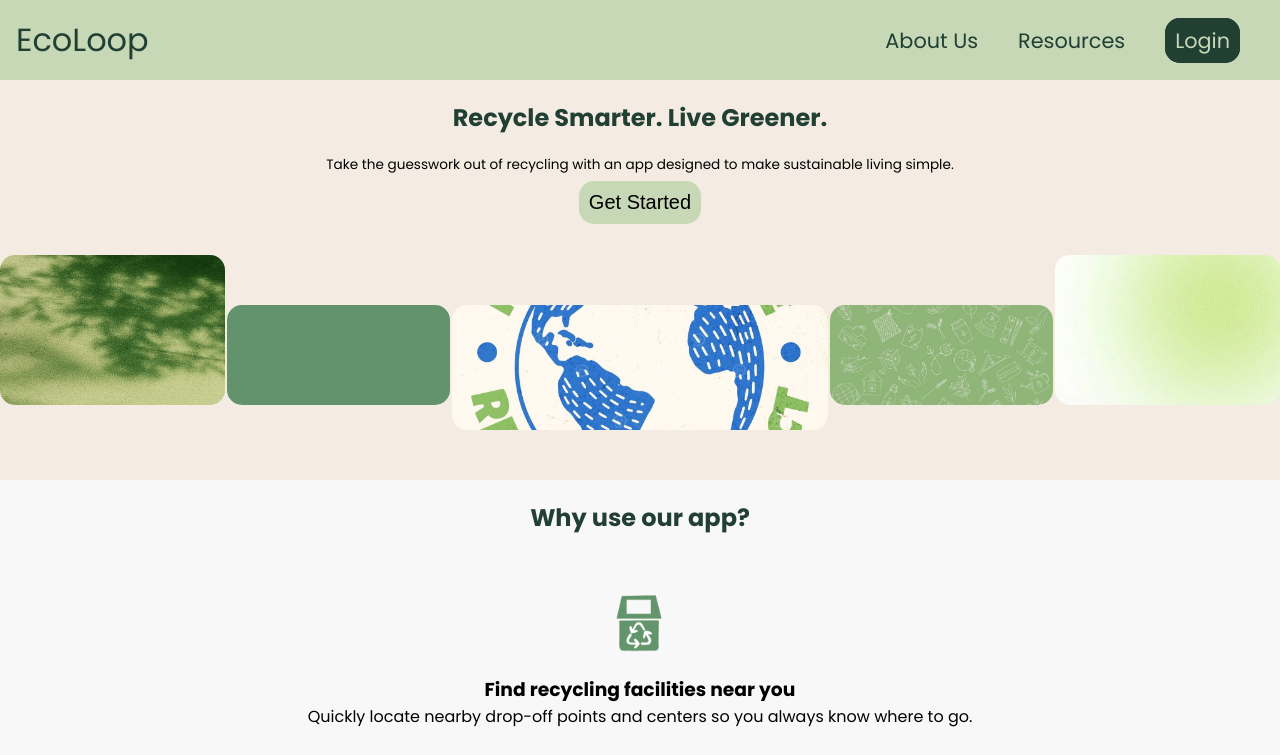
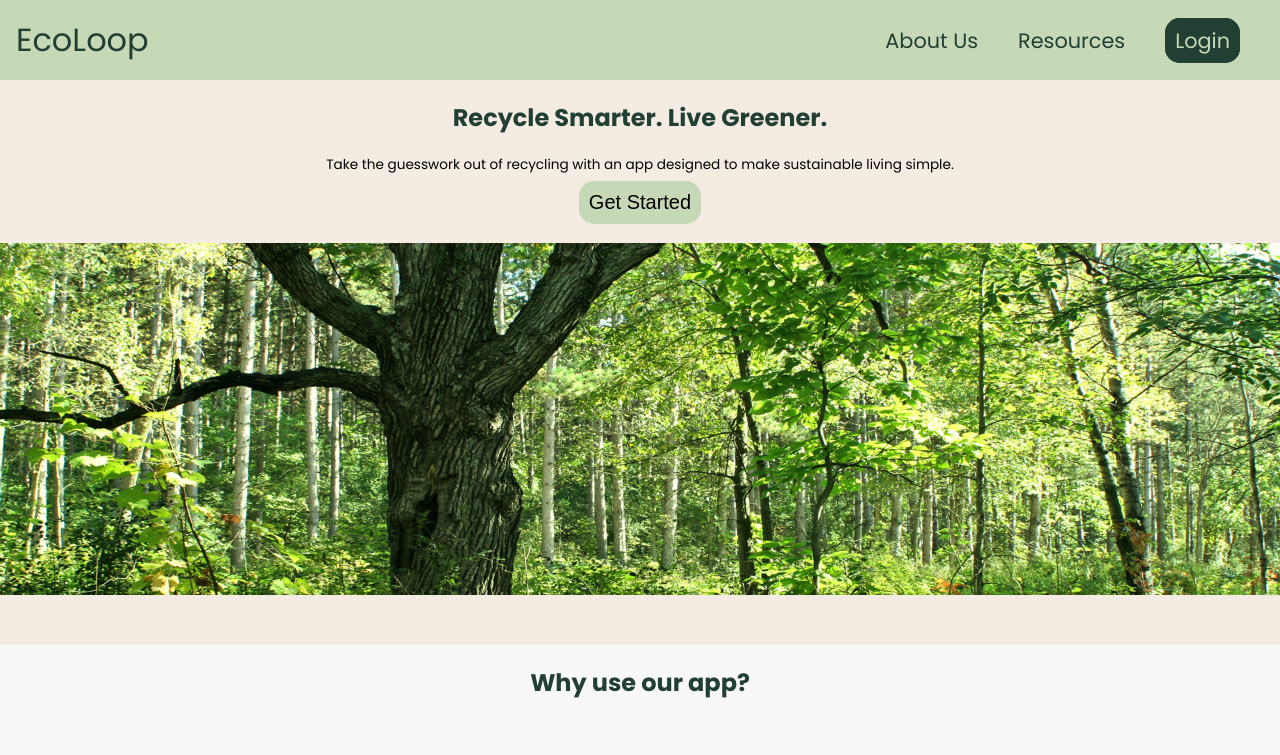
Before and after one commit to reneemes/EcoLoop, a React (Vite) app in the folder client/: page / in a window 1280 px wide. Shown: the top 755 px of the page. Built offline with nearby package versions, Linux system fonts and the light colour scheme; no server answers.

Commit message:
save for now

```diff
--- a/client/src/components/landing/Landing.jsx
+++ b/client/src/components/landing/Landing.jsx
@@ -1,12 +1,9 @@
 import './Landing.scss';
 import { Link } from 'react-router-dom';
-import Earth from '../../assets/earth.JPG';
-import Nature from '../../assets/nature.JPG';
-import Recycle from '../../assets/recycling.JPG';
-import Green from '../../assets/green.JPG';
 import RecycleIcon from '../../assets/recycle-icon.png';
 import Lightbulb from '../../assets/Lightbulb.png';
 import Plant from '../../assets/Plant.png';
+import Trees from '../../assets/trees.jpg';
 
 function Landing() {
   return (
@@ -15,11 +12,8 @@ function Landing() {
 
       {/* Hero */}
       <div className='landing__hero'>
-        <img className='landing__hero--one' src={Nature}/>
-        <div className='landing__hero--two'></div>
-        <img className='landing__hero--three' src={Earth}/>
-        <img className='landing__hero--four' src={Recycle}/>
-        <img className='landing__hero--five' src={Green}/>
+        <img className='landing__hero--img' src={Trees}/>
+
         <div className='landing__hero--text'>
           <p>
             Take the guesswork out of recycling with an app designed
@@ -72,6 +66,8 @@ function Landing() {
       <section className='landing__how' aria-labelledby='how-heading'>
         <h2 id='how-heading'>How it works</h2>
 
+        {/* <div> */}
+          {/* <img src={RecyclingBin}/> */}
           <ul className='landing__how--steps'>
             <li>
               <h3>1. Search your item</h3>
@@ -88,6 +84,8 @@ function Landing() {
               <p>Follow simple instructions and make a real environmental impact.</p>
             </li>
           </ul>
+          {/* <img src={BigEcoLoop}/> */}
+        {/* </div> */}
       </section>
 
       {/* Testimonials */}
--- a/client/src/components/landing/Landing.scss
+++ b/client/src/components/landing/Landing.scss
@@ -20,28 +20,28 @@
 
 
     img, div {
-      border-radius: 15px;
+      // border-radius: 15px;
       height: 100%;
       width: 100%;
       object-fit: cover;
     }
 
-    &--one {
-      grid-area: 2 / 1 / 4 / 3;
-    }
-    &--two {
-      grid-area: 3 / 3 / 4 / 4;
-      background-color: c.$sea-green;
-    }
-    &--three {
-      grid-area: 3 / 4 / 5 / 7;
-    }
-    &--four {
-      grid-area: 3 / 7 / 4 / 8;
-    }
-    &--five {
-      grid-area: 2 / 8 / 4 / 10;
-    }
+    // &--one {
+    //   grid-area: 2 / 1 / 4 / 3;
+    // }
+    // &--two {
+    //   grid-area: 3 / 3 / 4 / 4;
+    //   background-color: c.$sea-green;
+    // }
+    // &--three {
+    //   grid-area: 3 / 4 / 5 / 7;
+    // }
+    // &--four {
+    //   grid-area: 3 / 7 / 4 / 8;
+    // }
+    // &--five {
+    //   grid-area: 2 / 8 / 4 / 10;
+    // }
     &--text {
       grid-area: 1 / 3 / 2 / 8;
       text-align: center;
@@ -143,6 +143,22 @@
   display: none;
 }
 // DESKTOP
-@media screen and (min-width: 768px) {
+@media screen and (min-width: 1024px) {
+  .landing {
+    &__hero {
+      grid-template-columns: 1fr .5fr 1.5fr 1fr .5fr 1fr 1.5fr .5fr 1fr;
+      grid-template-rows: .50fr .5fr 1fr .5fr;
+      height: 55vh;
 
+      &--img {
+        grid-area: 2 / 1 / 5 / 10;
+      }
+
+    }
+
+    &__benefits--list {
+      flex-direction: row;
+    }
+
+  }
 }
```
Also changed, not shown: client/src/assets/graphic.JPG (added), client/src/assets/trees.jpg (added). Lines whose indentation alone changed are shown as unchanged.
